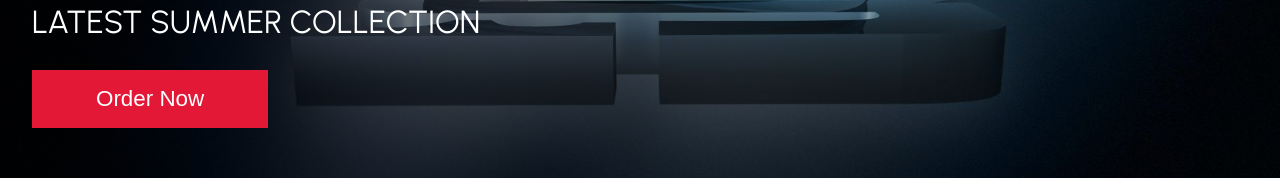
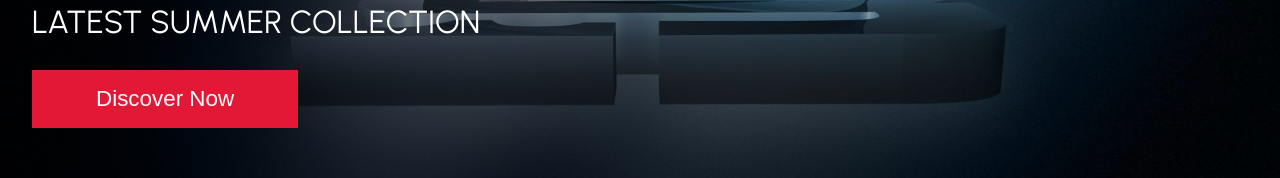
Before and after one commit to rzngnam1402/naiki-ecommerce-project, a Next.js app: page / in a window 1280 px wide. Shown: the part 445-623 px from the top of the page. Built offline with nearby package versions, Linux system fonts and the light colour scheme.

Commit message:
fixing bugs

```diff
--- a/components/hero-content/hero-content.js
+++ b/components/hero-content/hero-content.js
@@ -15,7 +15,7 @@ const HeroContents = () => {
                 <div  className={classes.items}>
                     <h1>NEW ARRIVALS</h1>
                     <p>Latest Summer Collection</p>
-                    <Link href='/products'><button>Order Now</button></Link>
+                    <Link href='/products'><button>Discover Now</button></Link>
                 </div>
             </div>
 
```
